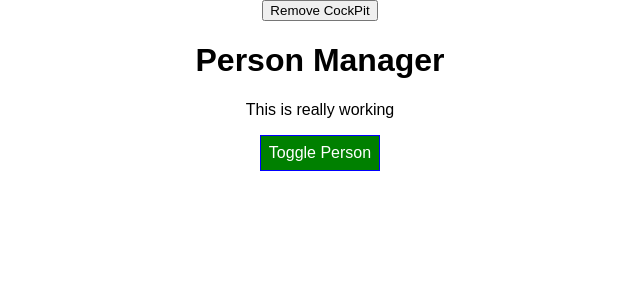
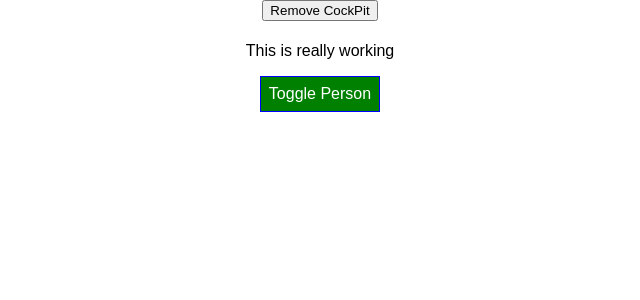
Before and after one commit to andmast/react-complete-guide, a React (Create React App) app: page / in a window 1280 px wide. Shown: the top 300 px of the page, without its empty margins (320-960 px from the left). Built offline with nearby package versions, Linux system fonts and the light colour scheme.

Commit message:
Another Form of HOCs

```diff
--- a/src/HOC/WithClass.js
+++ b/src/HOC/WithClass.js
@@ -1,7 +1,11 @@
 import React from "react";
 
-const WithClass = props => (
-  <div className={props.classes}>{props.children}</div>
-);
+const WithClass = (WrappedComponent, className) => {
+  return props => (
+    <div className={className}>
+      <WrappedComponent />
+    </div>
+  );
+};
 
 export default WithClass;
--- a/src/containers/App.js
+++ b/src/containers/App.js
@@ -3,7 +3,8 @@ import classes from "./App.module.css";
 
 import Persons from "../components/Persons/Persons";
 import CockPit from "../components/Cockpit/CockPit";
-import WithClass from "../HOC/WithClass";
+import withClass from "../HOC/withClass";
+import Aux from "../HOC/Aux";
 
 class App extends Component {
   constructor(props) {
@@ -79,7 +80,7 @@ class App extends Component {
     }
 
     return (
-      <WithClass classes={classes.App}>
+      <Aux>
         <button
           onClick={() => {
             this.setState({ showCockPit: false });
@@ -96,9 +97,9 @@ class App extends Component {
           />
         ) : null}
         {persons}
-      </WithClass>
+      </Aux>
     );
   }
 }
 
-export default App;
+export default withClass(App, classes.App);
```
